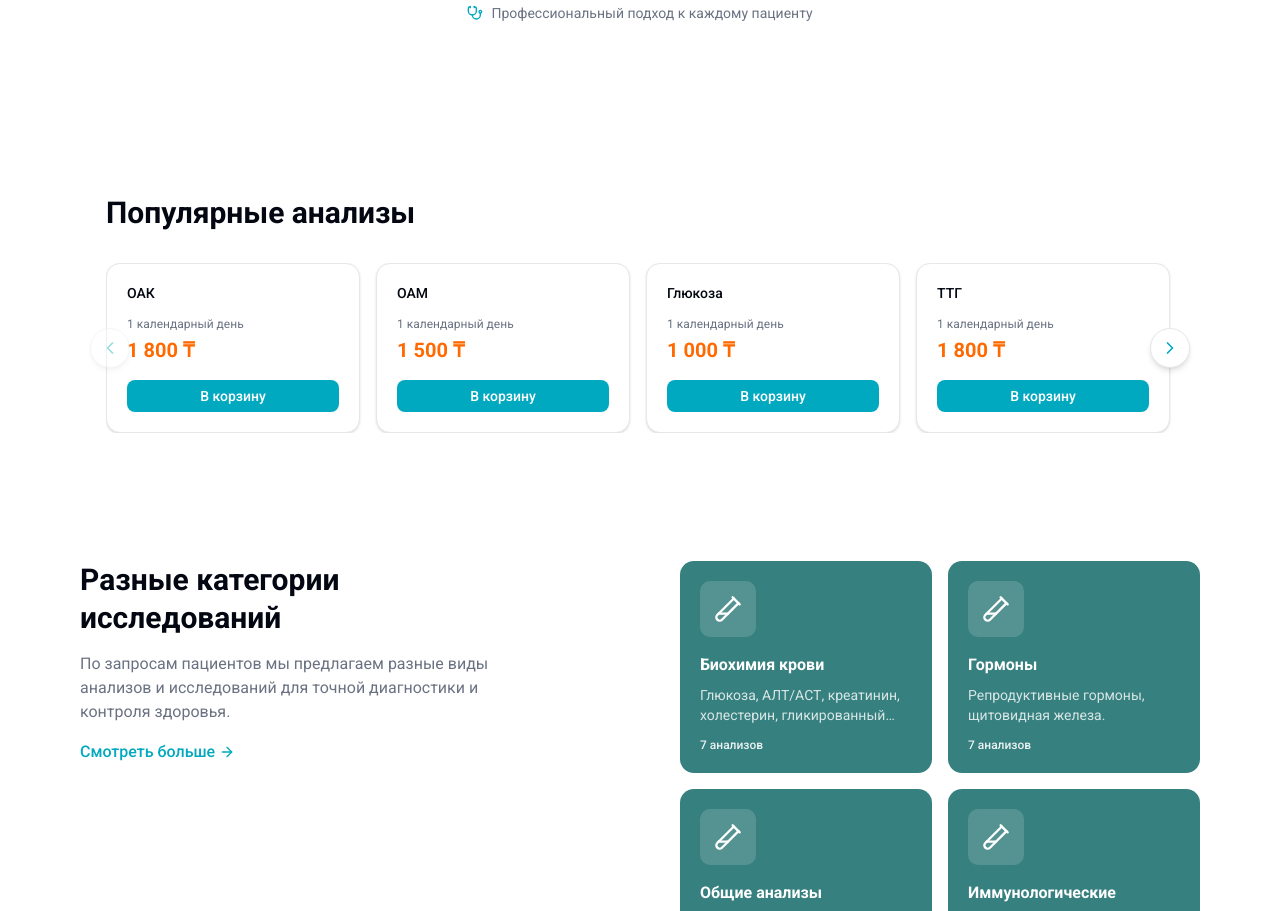
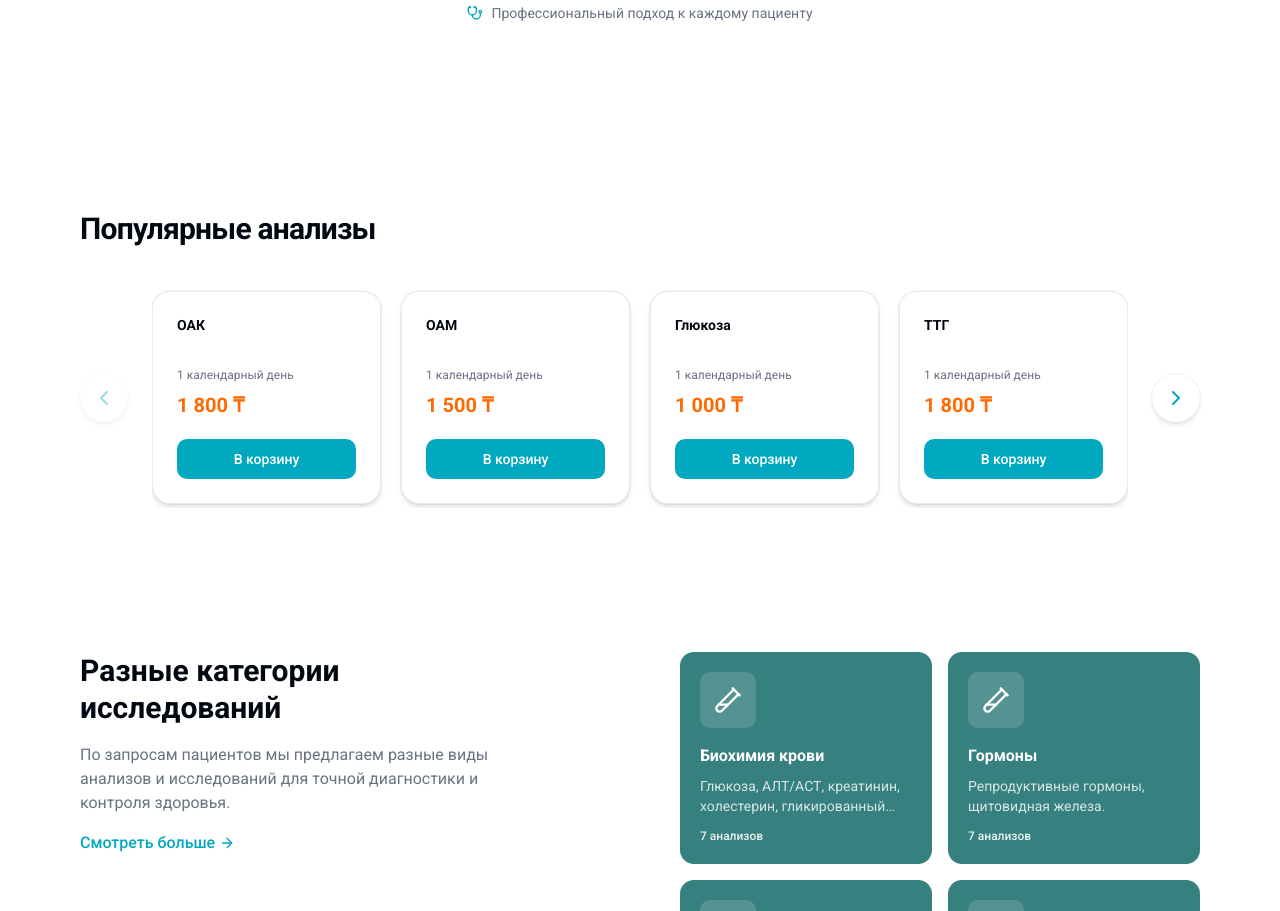
Before and after one commit to Zhasulan711/thelper-medical-lab-front, a Next.js app: page / in a window 1280 px wide. Shown: the part 2180-3091 px from the top of the page. Built offline with nearby package versions, Linux system fonts and the light colour scheme.

Commit message:
fix: fixed analyses carousel

```diff
--- a/features/home/components/PopularAnalysesCarousel.tsx
+++ b/features/home/components/PopularAnalysesCarousel.tsx
@@ -1,82 +1,142 @@
 "use client"
 
-import { useState, useCallback } from "react"
-import { motion } from "framer-motion"
+import { useRef, useState, useCallback, useEffect } from "react"
 import { Button } from "@/components/ui/button"
 import { ChevronLeft, ChevronRight } from "lucide-react"
-import { POPULAR_ANALYSES, VISIBLE_COUNT, CARD_WIDTH, GAP, STEP } from "@/features/home/constants"
+import { POPULAR_ANALYSES } from "@/features/home/constants"
 import { inViewFadeUp } from "@/lib/animations"
+import { motion } from "framer-motion"
+import { cn } from "@/lib/utils"
+
+const GAP_PX = 20
+
+function getCardsPerView(width: number): number {
+  if (width >= 1280) return 4
+  if (width >= 1024) return 3
+  if (width >= 640) return 2
+  return 1
+}
 
 export function PopularAnalysesCarousel() {
-  const [index, setIndex] = useState(0)
-  const maxIndex = Math.max(0, POPULAR_ANALYSES.length - VISIBLE_COUNT)
+  const scrollRef = useRef<HTMLDivElement>(null)
+  const [cardWidth, setCardWidth] = useState(260)
+  const [canScrollPrev, setCanScrollPrev] = useState(false)
+  const [canScrollNext, setCanScrollNext] = useState(true)
 
-  const goNext = useCallback(() => {
-    setIndex((i) => (i >= maxIndex ? i : i + 1))
-  }, [maxIndex])
+  const updateLayout = useCallback(() => {
+    const el = scrollRef.current
+    if (!el) return
+    const containerW = el.clientWidth
+    if (containerW <= 0) return
+    // По ширине окна решаем, сколько карточек в ряд (контейнер ограничен max-w-6xl и не дотягивает до 1280)
+    const viewportW = typeof window !== "undefined" ? window.innerWidth : 1280
+    const n = getCardsPerView(viewportW)
+    const totalGap = (n - 1) * GAP_PX
+    const width = Math.floor((containerW - totalGap) / n)
+    setCardWidth(Math.max(width, 200))
+  }, [])
 
-  const goPrev = useCallback(() => {
-    setIndex((i) => (i <= 0 ? i : i - 1))
+  useEffect(() => {
+    const el = scrollRef.current
+    if (!el) return
+    updateLayout()
+    const ro = new ResizeObserver(updateLayout)
+    ro.observe(el)
+    const onWindowResize = () => updateLayout()
+    window.addEventListener("resize", onWindowResize)
+    return () => {
+      ro.disconnect()
+      window.removeEventListener("resize", onWindowResize)
+    }
+  }, [updateLayout])
+
+  const updateArrows = useCallback(() => {
+    const el = scrollRef.current
+    if (!el) return
+    const { scrollLeft, scrollWidth, clientWidth } = el
+    setCanScrollPrev(scrollLeft > 2)
+    setCanScrollNext(scrollLeft < scrollWidth - clientWidth - 2)
   }, [])
+
+  useEffect(() => {
+    const el = scrollRef.current
+    if (!el) return
+    updateArrows()
+    el.addEventListener("scroll", updateArrows)
+    return () => el.removeEventListener("scroll", updateArrows)
+  }, [updateArrows])
+
+  const scrollBy = useCallback((delta: number) => {
+    scrollRef.current?.scrollBy({ left: delta, behavior: "smooth" })
+  }, [])
+
+  const step = cardWidth + GAP_PX
 
   return (
     <motion.section
-      className="mx-auto max-w-[1100px] px-4 py-16"
+      className="mx-auto max-w-6xl px-4 py-16 md:py-20"
       initial={inViewFadeUp.initial}
       whileInView={inViewFadeUp.whileInView}
       viewport={inViewFadeUp.viewport}
       transition={inViewFadeUp.transition}
     >
-      <h2 className="mb-8 text-2xl font-bold text-foreground md:text-3xl">
+      <h2 className="mb-10 text-2xl font-bold tracking-tight text-foreground md:text-3xl">
         Популярные анализы
       </h2>
 
-      <div className="relative">
-        <div className="h-[170px] overflow-hidden">
-          <motion.div
-            className="flex h-full items-stretch gap-4"
-            style={{ width: "max-content" }}
-            animate={{ x: -index * STEP }}
-            transition={{ type: "spring", stiffness: 320, damping: 34 }}
+      <div className="flex items-center gap-3 md:gap-6">
+        <button
+          type="button"
+          onClick={() => scrollBy(-step)}
+          disabled={!canScrollPrev}
+          className={cn(
+            "z-10 flex size-11 shrink-0 cursor-pointer items-center justify-center rounded-full bg-card text-[#00a9bf] shadow-md ring-1 ring-border/50 transition-all hover:scale-105 hover:shadow-lg hover:ring-[#00a9bf]/30 disabled:pointer-events-none disabled:opacity-40 md:size-12"
+          )}
+          aria-label="Предыдущие"
+        >
+          <ChevronLeft className="size-5 md:size-6" />
+        </button>
+
+        <div
+          ref={scrollRef}
+          className="scrollbar-hide flex min-w-0 flex-1 gap-5 overflow-x-auto overflow-y-hidden scroll-smooth py-1 snap-x snap-mandatory"
+          style={{
+            WebkitOverflowScrolling: "touch",
+            scrollbarWidth: "none",
+            msOverflowStyle: "none",
+          }}
         >
           {POPULAR_ANALYSES.map((item) => (
             <div
               key={item.id}
-                className="flex w-[254px] shrink-0 flex-col rounded-xl border border-border bg-card p-5 shadow-sm"
+              className="flex min-h-[180px] shrink-0 snap-start snap-always flex-col rounded-2xl border border-border/80 bg-card p-6 shadow-md ring-1 ring-black/4 transition-all hover:shadow-lg hover:ring-black/6"
+              style={{ width: cardWidth }}
             >
-                <p className="min-h-0 flex-1 text-sm font-medium leading-snug text-foreground line-clamp-4">
+              <p className="min-h-0 flex-1 text-sm font-semibold leading-snug text-foreground line-clamp-4">
                 {item.title}
               </p>
               <p className="mt-3 text-xs text-muted-foreground">{item.duration}</p>
-                <p className="mt-1 text-xl font-bold text-orange-500">{item.price} ₸</p>
+              <p className="mt-2 text-xl font-bold text-orange-500">{item.price} ₸</p>
               <Button
-                  className="mt-4 w-full shrink-0 bg-[#00a9bf] text-white hover:bg-[#00a9bf]/90"
+                className="mt-5 h-10 w-full shrink-0 rounded-lg bg-[#00a9bf] font-medium text-white hover:bg-[#00a9bf]/90"
                 size="sm"
               >
                 В корзину
               </Button>
             </div>
           ))}
-          </motion.div>
         </div>
 
         <button
           type="button"
-          onClick={goPrev}
-          disabled={index === 0}
-          className="absolute left-0 top-1/2 z-10 flex size-10 -translate-y-1/2 cursor-pointer items-center justify-center rounded-full border border-border bg-background shadow-md hover:bg-muted disabled:pointer-events-none disabled:opacity-40 md:-left-4"
-          aria-label="Предыдущие"
-        >
-          <ChevronLeft className="size-5 text-[#00a9bf]" />
-        </button>
-        <button
-          type="button"
-          onClick={goNext}
-          disabled={index >= maxIndex}
-          className="absolute right-0 top-1/2 z-10 flex size-10 -translate-y-1/2 cursor-pointer items-center justify-center rounded-full border border-border bg-background shadow-md hover:bg-muted disabled:pointer-events-none disabled:opacity-40 md:-right-4"
+          onClick={() => scrollBy(step)}
+          disabled={!canScrollNext}
+          className={cn(
+            "z-10 flex size-11 shrink-0 cursor-pointer items-center justify-center rounded-full bg-card text-[#00a9bf] shadow-md ring-1 ring-border/50 transition-all hover:scale-105 hover:shadow-lg hover:ring-[#00a9bf]/30 disabled:pointer-events-none disabled:opacity-40 md:size-12"
+          )}
           aria-label="Следующие"
         >
-          <ChevronRight className="size-5 text-[#00a9bf]" />
+          <ChevronRight className="size-5 md:size-6" />
         </button>
       </div>
     </motion.section>
```
Lines whose indentation alone changed are shown as unchanged.
